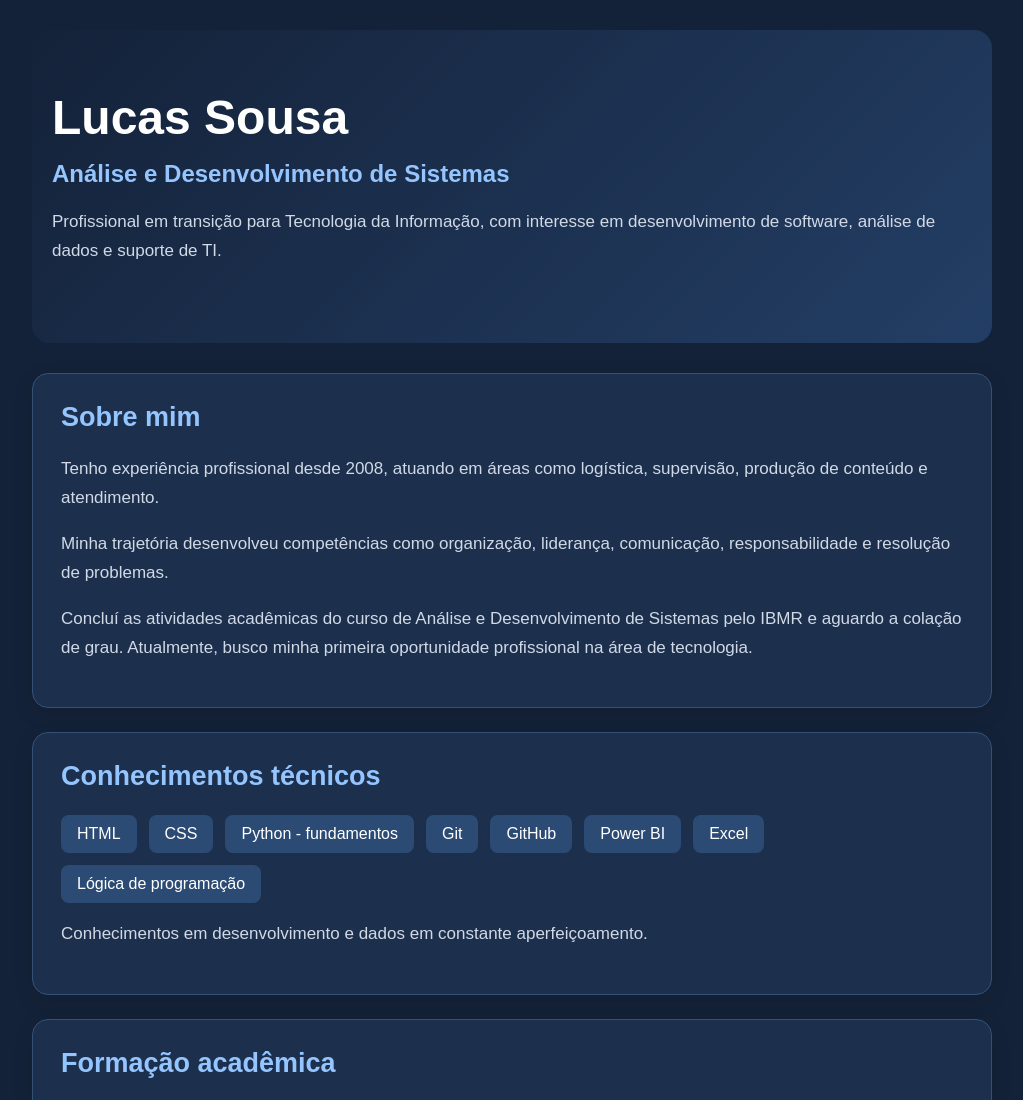
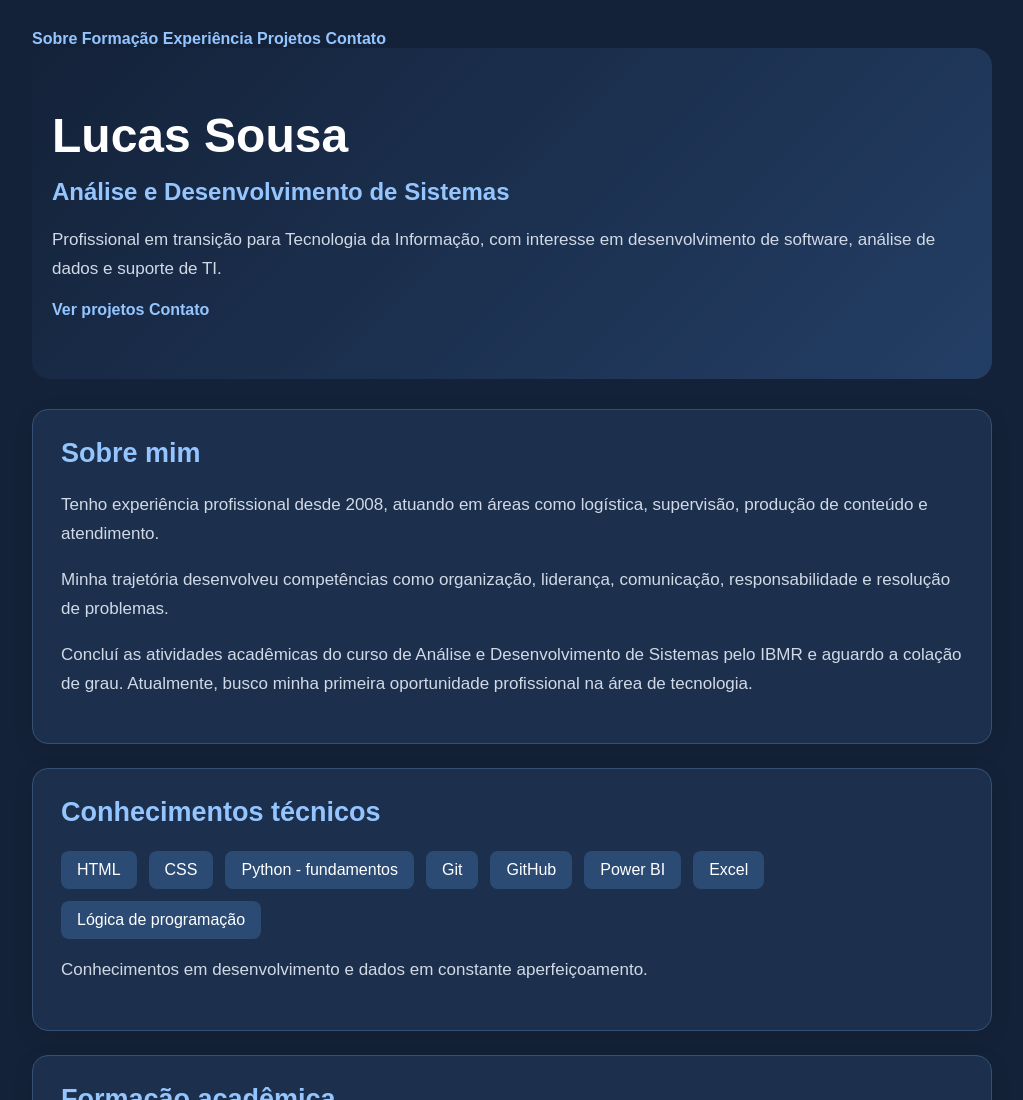
Before and after one commit to lucas-sousa-dev/Meu-primeiro-reposit-rio-teste, a plain HTML site: page index.html in a window 1280 px wide. Shown: the top 1100 px of the page, without its empty margins (128-1151 px from the left). Drawn offline with Linux system fonts and the light colour scheme.

Commit message:
Adiciona menu e navegacao ao portfolio

```diff
--- a/index.html
+++ b/index.html
@@ -12,6 +12,16 @@
 <body>
   <main class="container">
 
+
+<nav class="menu">
+  <a href="#sobre">Sobre</a>
+  <a href="#formacao">Formação</a>
+  <a href="#experiencia">Experiência</a>
+  <a href="#projetos">Projetos</a>
+  <a href="#contato">Contato</a>
+</nav>
+
+
     <header>
       <h1>Lucas Sousa</h1>
       <h2>Análise e Desenvolvimento de Sistemas</h2>
@@ -20,10 +30,17 @@
         Informação, com interesse em desenvolvimento
         de software, análise de dados e suporte de TI.
       </p>
+
+
+<div class="botoes">
+  <a href="#projetos" class="botao principal">Ver projetos</a>
+  <a href="#contato" class="botao secundario">Contato</a>
+</div>
+
     </header>
 
-    <section>
-      <h2>Sobre mim</h2>
+   <section id="sobre">
+  <h2>Sobre mim</h2>
       <p>
         Tenho experiência profissional desde 2008,
         atuando em áreas como logística, supervisão,
@@ -61,8 +78,8 @@
       </p>
     </section>
 
-    <section>
-      <h2>Formação acadêmica</h2>
+    <section id="formacao">
+  <h2>Formação acadêmica</h2>
 
       <h3>Análise e Desenvolvimento de Sistemas</h3>
       <p>
@@ -99,8 +116,8 @@
       </p>
     </section>
 
-    <section>
-      <h2>Experiência profissional</h2>
+  <section id="experiencia">
+  <h2>Experiência profissional</h2>
 
       <h3>Condomínio George Handel</h3>
       <p><strong>Porteiro - Atual</strong></p>
@@ -138,8 +155,8 @@
       </p>
     </section>
 
-    <section>
-      <h2>Meus projetos</h2>
+  <section id="projetos">
+  <h2>Meus projetos</h2>
 
       <h3>Portfólio pessoal</h3>
       <p>
@@ -160,8 +177,8 @@
       </p>
     </section>
 
-    <section>
-      <h2>Contato profissional</h2>
+   <section id="contato">
+  <h2>Contato profissional</h2>
       <p>
         <a href="https://github.com/lucas-sousa-dev"
            target="_blank" rel="noopener noreferrer">
```
